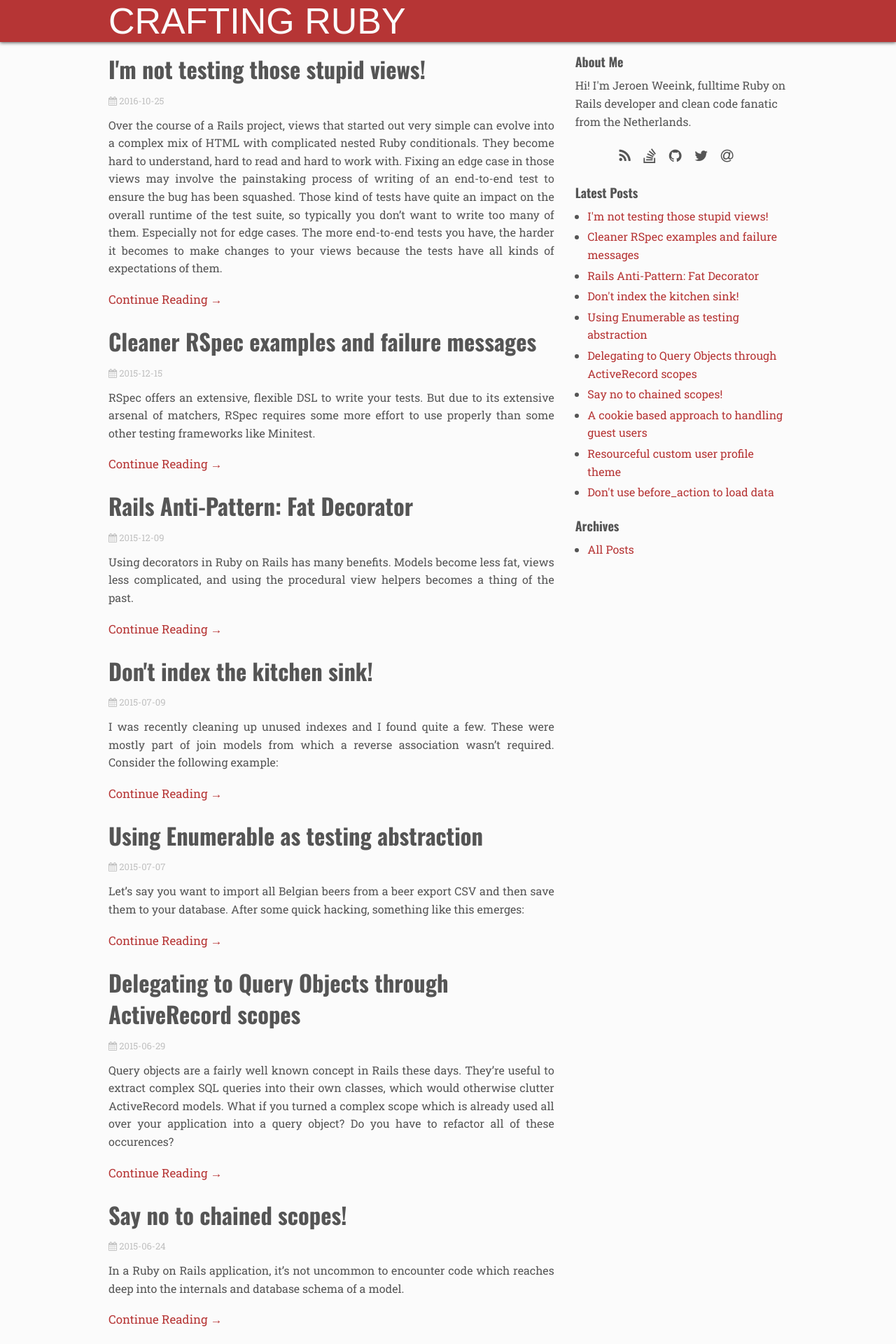
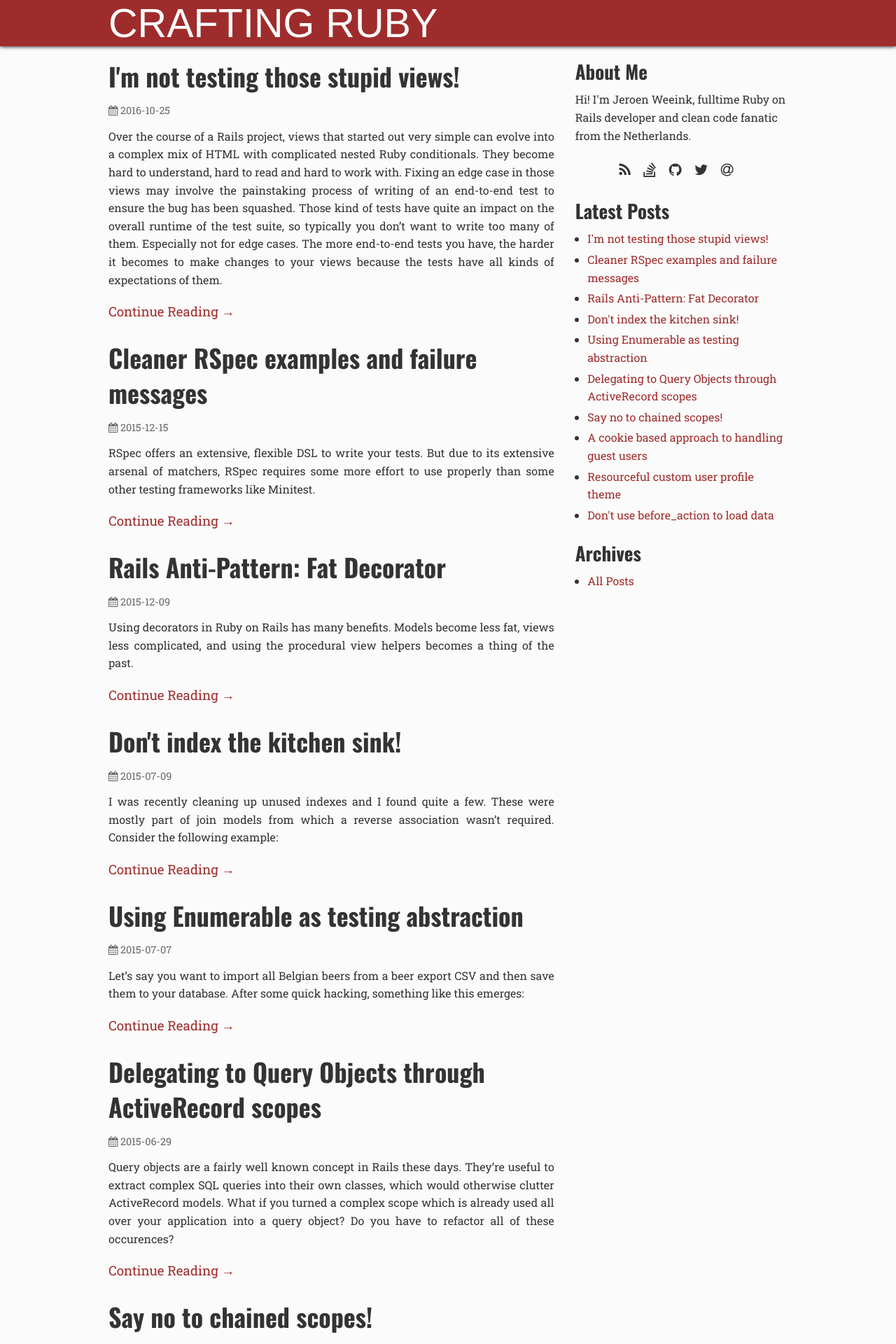
Before and after one commit to fivedigit/fivedigit.github.io, a Jekyll site: the page built from index.html, in a window 1280 px wide. Shown: the top 1920 px of the page at 70% size. Built offline with Jekyll 4.4.1, drawn with Linux system fonts in a browser that asks for light colours; nearby versions of some CDN libraries; some web fonts are replaced; comment, search, counter and statistics services are not loaded.

Commit message:
Simplifies HTML and slightly improves accessibility

```diff
--- a/_includes/navigation.html
+++ b/_includes/navigation.html
@@ -1,25 +1,24 @@
-<div id="sidebar">
-  <nav>
+<nav id="sidebar">
   <div class="row">
     <div class="small-12 medium-6 large-12 columns">
       <div class="title">
-          <h5>About Me</h5>
+        <h3>About Me</h3>
       </div>
       <p>
         Hi! I'm Jeroen Weeink, fulltime Ruby on Rails developer and clean code fanatic from the Netherlands.
       </p>
       <p class="links">
-          <a href="{{ "/feed.xml" | prepend: site.baseurl }}"><i class="fa fa-rss"></i></a>
+        <a href="{{ "/feed.xml" | prepend: site.baseurl }}" title="Blog RSS Feed"><i class="fa fa-rss"></i></a>
         <a href="https://stackoverflow.com/users/920371/fivedigit" title="Jeroen Weeink on Stack Overflow"><i class="fa fa-stack-overflow"></i></a>
         <a href="https://github.com/fivedigit" title="Jeroen Weeink on Github"><i class="fa fa-github"></i></a>
         <a href="https://twitter.com/fivedigit" title="Jeroen Weeink on Twitter"><i class="fa fa-twitter"></i></a>
-          <a href="mailto:jeroen@craftingruby.com"><i class="fa fa-at"></i></a>
+        <a href="mailto:jeroen@craftingruby.com" title="Send an email to Jeroen Weeink"><i class="fa fa-at"></i></a>
       </p>
     </div>
 
     <div class="small-12 medium-6 large-12 columns">
       <div class="title">
-          <h5>Latest Posts</h5>
+        <h3>Latest Posts</h3>
       </div>
       <ul>
         {% for post in site.posts limit: 10 %}
@@ -32,7 +31,7 @@
 
     <div class="small-12 medium-6 large-12 columns">
       <div class="title">
-          <h5>Archives</h5>
+        <h3>Archives</h3>
       </div>
       <ul>
         <li>
@@ -44,4 +43,3 @@
     </div>
   </div>
 </nav>
-</div>
--- a/_layouts/default.html
+++ b/_layouts/default.html
@@ -4,14 +4,12 @@
   {% include head.html %}
 
   <body itemscope itemtype="http://schema.org/Blog">
-    <a href="https://plus.google.com/114484924937378509724" rel="publisher"></a>
-
     {% include header.html %}
 
     <div class="row" id="content">
-      <div class="small-12 large-8 columns">
+      <main class="small-12 large-8 columns">
         {{ content }}
-      </div>
+      </main>
       <div class="small-12 large-4 columns">
         {% include navigation.html %}
       </div>
--- a/_layouts/post.html
+++ b/_layouts/post.html
@@ -13,11 +13,11 @@
   </div>
   <div class="row">
     <div class="small-12 columns">
-      <div class="info">
-        <i class="fa fa-calendar"></i>
+      <time datetime="{{ page.date | date: "%Y-%m-%d" }}" class="info">
+        <i class="fa fa-calendar" aria-hidden="true"></i>
         Posted on
         <span itemprop="datePublished">{{ page.date | date: "%Y-%m-%d" }}</span>
-      </div>
+      </time>
     </div>
   </div>
   <div class="row">
--- a/_sass/_variables.scss
+++ b/_sass/_variables.scss
@@ -1,12 +1,12 @@
-$ruby: #b63535;
+$ruby: #9f2c2c;
 $white: #fbfbfb;
 $brown: #423215;
-$black: #555;
-$gray: #c0c0c0;
+$black: #333;
+$gray: #666;
 
 @mixin content-font {
   font-family: 'Roboto Slab', 'Times New Roman', Times, serif;
-  font-size: 13px;
+  font-size: 0.9rem;
   color: $black;
 }
 
--- a/index.html
+++ b/index.html
@@ -56,7 +56,7 @@
         <div class="text-justify">
           {{ post.excerpt }}
         </div>
-        <a class="read-more" href="{{ post.url | prepend: site.baseurl }}" title="{{ post.title }}">Continue Reading →</a>
+        <a class="read-more" href="{{ post.url | prepend: site.baseurl }}" aria-label="Continue reading &quot;{{ post.title }}&quot;">Continue Reading →</a>
       </article>
     {% endfor %}
 </div>
```
Lines whose indentation alone changed are shown as unchanged.
